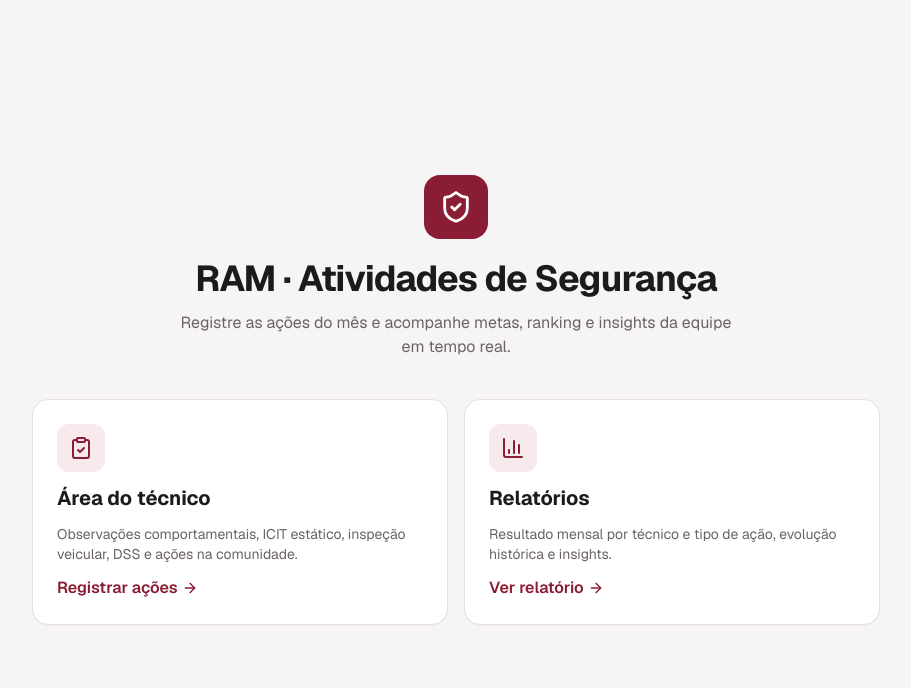
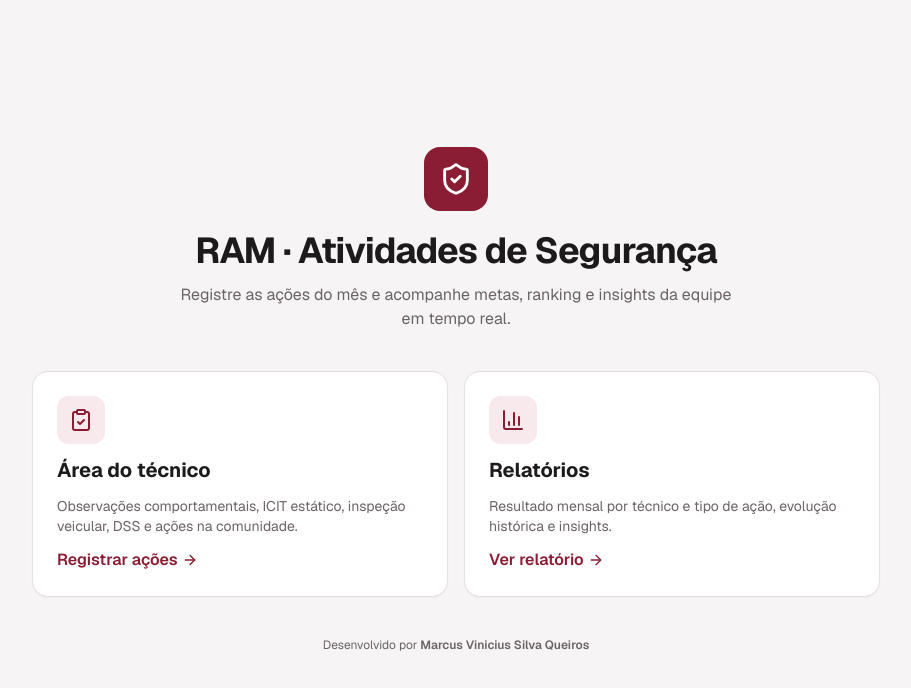
Before and after one commit to marcusvqueiros-hue/RAM, a Next.js app: page / in a window 1280 px wide. Shown: the top 688 px of the page, without its empty margins (184-1095 px from the left). Built offline with nearby package versions, Linux system fonts and the light colour scheme.

Commit message:
chore: créditos do desenvolvedor (Marcus Vinicius Silva Queiros)
Co-Authored-By: Claude Sonnet 5.5 <noreply@anthropic.com>

```diff
--- a/package.json
+++ b/package.json
@@ -29,5 +29,6 @@
     "eslint-config-next": "16.4.5",
     "tailwindcss": "^4",
     "typescript": "^5"
-  }
+  },
+  "author": "Marcus Vinicius Silva Queiros"
 }
--- a/src/app/(registro)/layout.tsx
+++ b/src/app/(registro)/layout.tsx
@@ -1,5 +1,6 @@
 import { redirect } from "next/navigation";
 import { LogOut, ShieldCheck } from "lucide-react";
+import { Creditos } from "@/components/creditos";
 import { ThemeToggle } from "@/components/theme-toggle";
 import { getSessao } from "@/lib/sessao";
 import { sair } from "../entrar/actions";
@@ -29,6 +30,9 @@ export default async function RegistroLayout({ children }: { children: React.Rea
         </div>
       </header>
       <main className="mx-auto w-full max-w-5xl flex-1 p-4 sm:p-6">{children}</main>
+      <footer className="border-t border-line px-4 py-3">
+        <Creditos />
+      </footer>
     </div>
   );
 }
--- a/src/app/layout.tsx
+++ b/src/app/layout.tsx
@@ -8,6 +8,8 @@ const geistMono = Geist_Mono({ variable: "--font-geist-mono", subsets: ["latin"]
 export const metadata: Metadata = {
   title: { default: "RAM · Atividades de Segurança", template: "%s · RAM" },
   description: "Registro e acompanhamento das ações mensais dos técnicos de segurança.",
+  authors: [{ name: "Marcus Vinicius Silva Queiros" }],
+  creator: "Marcus Vinicius Silva Queiros",
 };
 
 export const viewport: Viewport = { width: "device-width", initialScale: 1, themeColor: "#8a1c33" };
--- a/src/app/page.tsx
+++ b/src/app/page.tsx
@@ -1,4 +1,5 @@
 import Link from "next/link";
+import { Creditos } from "@/components/creditos";
 import { ArrowRight, BarChart3, ClipboardCheck, ShieldCheck } from "lucide-react";
 
 export default function Home() {
@@ -32,6 +33,7 @@ export default function Home() {
           </span>
         </Link>
       </div>
+      <Creditos />
     </main>
   );
 }
--- /dev/null
+++ b/src/components/creditos.tsx
@@ -0,0 +1,7 @@
+export function Creditos({ className = "" }: { className?: string }) {
+  return (
+    <p className={`text-center text-xs text-muted ${className}`}>
+      Desenvolvido por <strong className="font-semibold">Marcus Vinicius Silva Queiros</strong>
+    </p>
+  );
+}
--- a/src/components/fundo-login.tsx
+++ b/src/components/fundo-login.tsx
@@ -1,4 +1,5 @@
 import Image from "next/image";
+import { Creditos } from "./creditos";
 
 const LOSANGOS = [
   { s: 220, x: "6%", y: "12%", d: "0s", t: "18s", o: 0.55 },
@@ -37,6 +38,7 @@ export function FundoLogin({ children }: { children: React.ReactNode }) {
         </div>
         <div className="vidro rounded-3xl p-6 sm:p-8">{children}</div>
         <p className="mt-6 text-center text-xs text-muted">RAM · Relatório de Atividades Mensais de Segurança</p>
+        <Creditos className="mt-1" />
       </main>
     </div>
   );
--- a/src/components/shell.tsx
+++ b/src/components/shell.tsx
@@ -4,6 +4,7 @@ import Link from "next/link";
 import { usePathname } from "next/navigation";
 import { useState, useSyncExternalStore } from "react";
 import { BarChart3, LogOut, Maximize, Minimize, PanelLeft, ShieldCheck, Users, X } from "lucide-react";
+import { Creditos } from "./creditos";
 import { ThemeToggle } from "./theme-toggle";
 
 const ICONES = { relatorios: BarChart3, usuarios: Users } as const;
@@ -123,6 +124,9 @@ export function Shell({ nome, papel, itens, sair, children }: Props) {
           </div>
         </header>
         <main className="min-w-0 flex-1 p-4 sm:p-6">{children}</main>
+        <footer className="border-t border-line px-4 py-3">
+          <Creditos />
+        </footer>
       </div>
     </div>
   );
```
Also changed, not shown: 1 other file (tests, documents, lock files or other folders).
